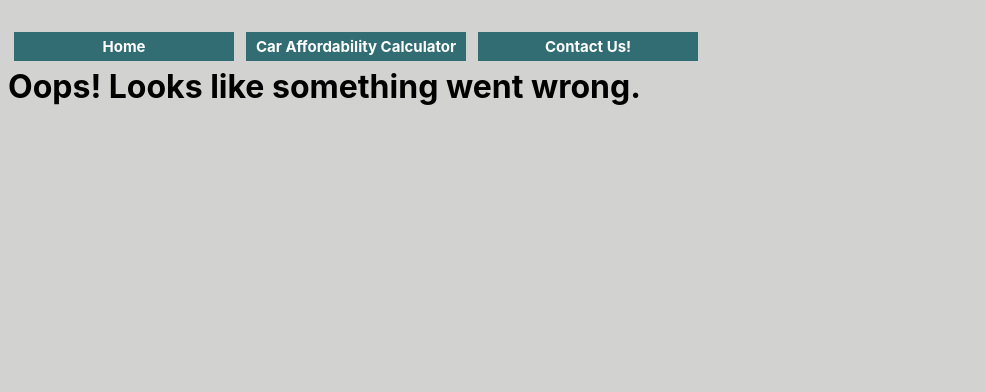
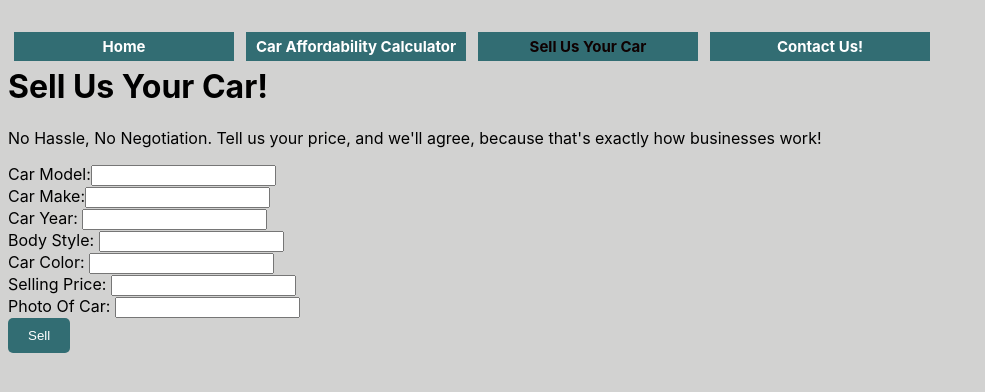
Before and after one commit to AidanSTucker/my-app, a React (Create React App) app: page /sellyourcar in a window 1280 px wide. Shown: the top 392 px of the page, without its empty margins (0-985 px from the left). Built offline with nearby package versions, Linux system fonts and the light colour scheme.

Commit message:
adding in selling compoennet

```diff
--- a/src/components/NavBar.js
+++ b/src/components/NavBar.js
@@ -17,6 +17,12 @@ function NavBar() {
           Car Affordability Calculator
         </NavLink>
         <NavLink
+          to="/sellyourcar"
+          className="nav-link"
+        >
+          Sell Us Your Car
+        </NavLink>
+        <NavLink
           to="/contactus"
           className="nav-link"
         >
--- /dev/null
+++ b/src/components/SellYourCar.js
@@ -0,0 +1,68 @@
+import React, { useState } from "react";
+import NavBar from "./NavBar";
+
+function SellYourCar() {
+
+
+    return (
+        <main>
+        <h1>
+            <NavBar />
+            Sell Us Your Car!
+        </h1>
+        <p>
+        No Hassle, No Negotiation. Tell us your price, and we'll agree, because that's exactly how businesses work!
+        </p>
+        <form className="Sale Form">
+            <label>Car Model:</label>
+            <input
+            type="text"
+            name="Model"
+            />
+            <br />
+            <label>Car Make:</label>
+            <input
+            type="text"
+            name="Make"
+            />
+            <br />
+            <label>Car Year: </label>
+            <input
+            type="text"
+            name="Year"
+            />
+            <br />
+            <label>Body Style: </label>
+            <input
+            type="text"
+            name="Body"
+            />
+            <br />
+            <label>Car Color: </label>
+            <input
+            type="text"
+            name="Color"
+            />
+            <br />
+            <label>Selling Price: </label>
+            <input
+            type="text"
+            name="How Much Ya Want For It"
+            />
+            <br />
+            <label>Photo Of Car: </label>
+            <input
+            type="text"
+            name="Photo Of Car"
+            />
+            <br />
+            <button>Sell</button>
+
+        </form>
+        </main>
+    );
+
+}
+
+
+export default SellYourCar;
--- a/src/routes.js
+++ b/src/routes.js
@@ -4,6 +4,7 @@ import Purchase from "./components/Purchase";
 import ThankYou from "./components/ThankYou";
 import ContactUs from "./components/ContactUs";
 import ErrorPage from "./components/ErrorPage";
+import SellYourCar from "./components/SellYourCar";
 
 
 const routes = [
@@ -28,6 +29,10 @@ const routes = [
     element: <ContactUs />,
   },
   {
+    path: "/sellyourcar",
+    element: <SellYourCar />,
+  },
+  {
     path: "*",
     element: <ErrorPage />,
   },
```
